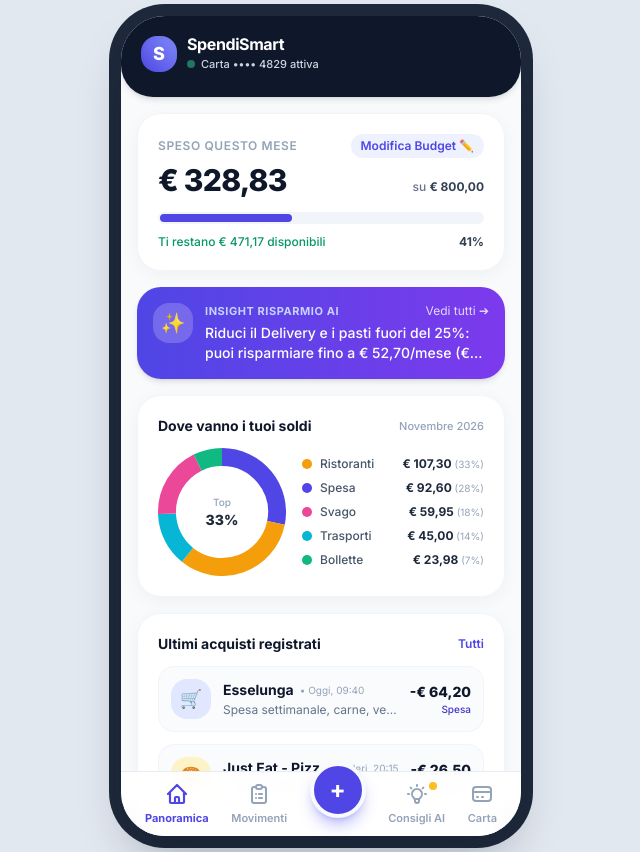
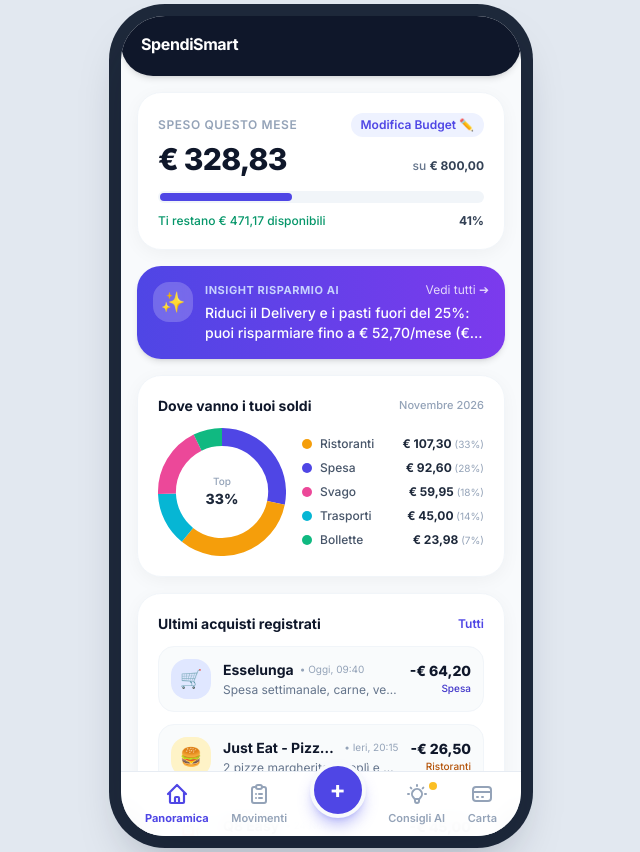
Before and after one commit to MrMorale999/Spend-Less, a website: page www/index.html in a window 1280 px wide. Shown: the whole page, without its empty margins (319-959 px from the left). Drawn offline with nearby package versions, Linux system fonts and the light colour scheme.

Commit message:
remove mock card detail

```diff
--- a/www/index.html
+++ b/www/index.html
@@ -107,15 +107,8 @@
         <header class="bg-slate-900 text-white pt-5 pb-6 px-5 rounded-b-[32px] shadow-md shrink-0 relative z-10">
             <div class="flex items-center justify-between">
                 <div class="flex items-center gap-2.5">
-                    <div class="w-9 h-9 rounded-2xl bg-gradient-to-tr from-brand-600 to-indigo-400 flex items-center justify-center font-extrabold text-lg shadow-inner">
-                        S
-                    </div>
                     <div>
-                        <h1 class="font-bold text-base tracking-tight leading-none">SpendiSmart</h1>
-                        <div class="flex items-center gap-1.5 mt-1">
-                            <span class="w-2 h-2 rounded-full bg-emerald-400 animate-pulse"></span>
-                            <span class="text-[11px] text-slate-300 font-medium">Carta •••• 4829 attiva</span>
-                        </div>
+                        <h1 class="font-bold text-base tracking-tight leading-none" style="display: flex; justify-content: center;">SpendiSmart</h1>
                     </div>
                 </div>
             </div>
```
